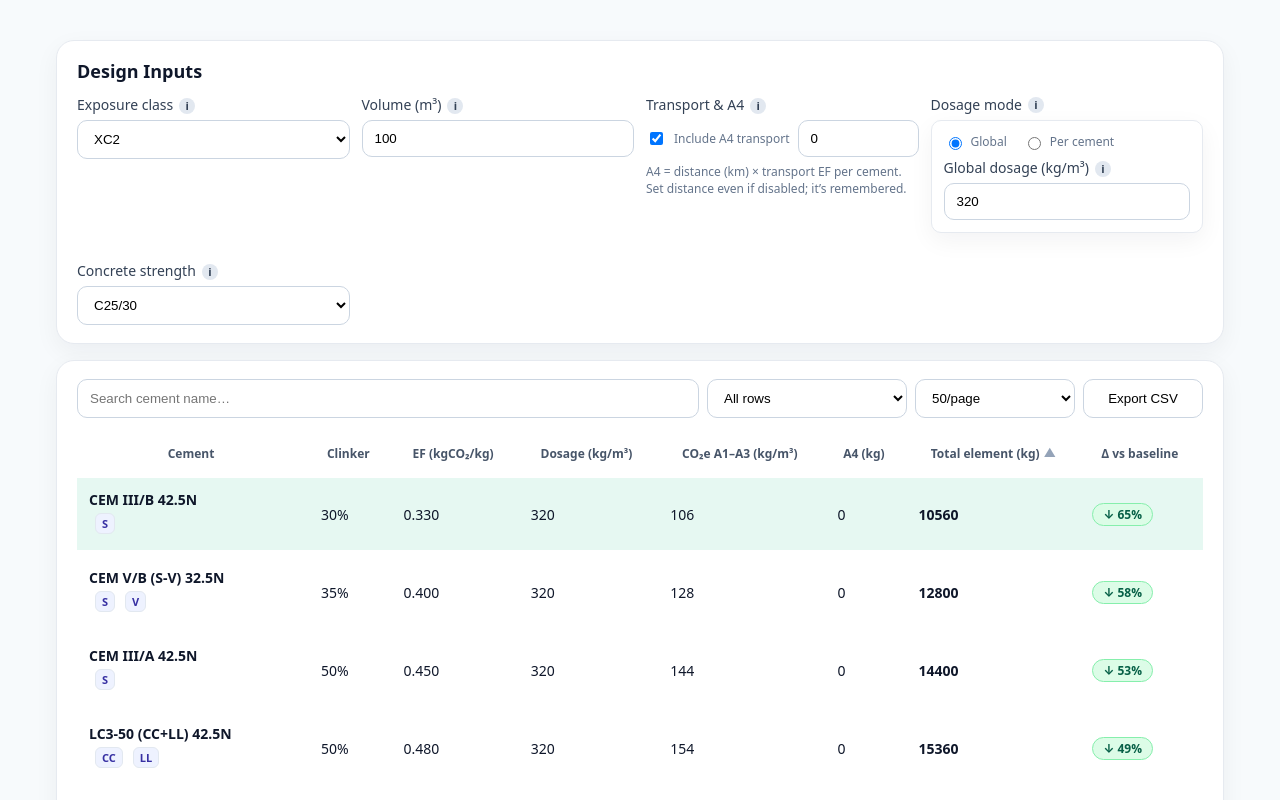
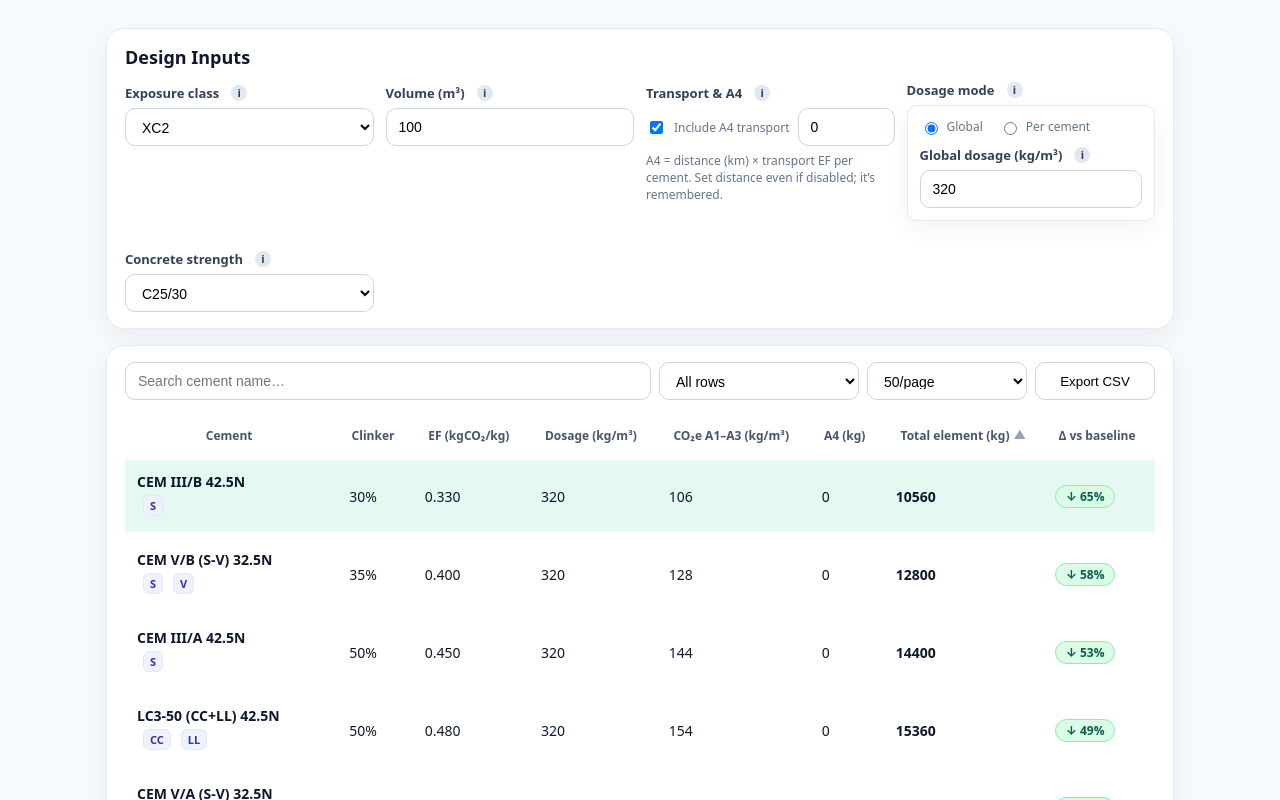
Before and after one commit to MarioSorgente/cement-lca, a Next.js app: page / in a window 1280 px wide. Shown: the top 800 px of the page. Built offline with nearby package versions, Linux system fonts and the light colour scheme.

Commit message:
Update globals.css

```diff
--- a/styles/globals.css
+++ b/styles/globals.css
@@ -1,57 +1,114 @@
 :root {
   color-scheme: light;
   font-family: ui-sans-serif, system-ui, -apple-system, Segoe UI, Roboto, Arial, sans-serif;
+
+  --bg: #f7fafc;
+  --text: #0f172a;
+  --muted: #64748b;
+  --label: #334155;
+  --border: #e2e8f0;
+  --border-strong: #cbd5e1;
+  --card: #ffffff;
+
+  --radius-lg: 18px;
+  --radius-md: 12px;
+  --radius-sm: 10px;
+
+  --shadow: 0 8px 24px rgba(16,24,40,0.05);
 }
 
 /* Base */
 * { box-sizing: border-box; }
-body { margin: 0; background: #f7fafc; color: #0f172a; }
+body { margin: 0; background: var(--bg); color: var(--text); }
 
 /* Layout */
-.container { max-width: 1200px; margin: 40px auto; padding: 0 16px; }
-.header { display: flex; align-items: center; justify-content: space-between; gap: 12px; margin-bottom: 16px; }
+.container { max-width: 1100px; margin: 28px auto; padding: 0 16px; }
+.header { display: flex; align-items: center; justify-content: space-between; gap: 12px; margin-bottom: 12px; }
 .h1 { font-size: 28px; font-weight: 800; margin: 0; }
 .filters { display: flex; flex-wrap: wrap; gap: 8px; }
 
-.grid { display: grid; gap: 16px; }
+/* Generic grid */
+.grid { display: grid; gap: 12px; }
 @media (min-width: 900px){ .grid-2 { grid-template-columns: 1fr 1fr; } }
 
+/* Inputs grid — compact, balanced, non-dispersive */
+.inputs-grid {
+  display: grid;
+  grid-template-columns: 1.1fr 0.9fr 1.2fr 1.1fr; /* balanced weights */
+  gap: 12px;
+  align-items: start;
+}
+@media (max-width: 1100px) { .inputs-grid { grid-template-columns: 1fr 1fr 1fr; } }
+@media (max-width: 860px)  { .inputs-grid { grid-template-columns: 1fr 1fr; } }
+@media (max-width: 560px)  { .inputs-grid { grid-template-columns: 1fr; } }
+
 /* Controls */
-.label { display: block; font-size: 14px; color: #334155; margin-bottom: 6px; }
-.input, .select { width: 100%; padding: 10px 12px; border: 1px solid #cbd5e1; border-radius: 10px; background: #fff; }
+.label {
+  display: inline-flex;
+  align-items: center;
+  gap: 6px;
+  font-size: 13px;
+  color: var(--label);
+  margin-bottom: 6px;
+  font-weight: 600;
+}
+.input, .select {
+  width: 100%;
+  padding: 10px 12px;
+  border: 1px solid var(--border-strong);
+  border-radius: var(--radius-sm);
+  background: #fff;
+  font-size: 14px;
+  height: 38px;
+}
 .input:focus, .select:focus { outline: 2px solid #111827; border-color: #111827; }
 .input.sm { height: 32px; padding: 4px 8px; font-size: 13px; }
 
 .button, .btn {
   display: inline-flex; align-items: center; justify-content: center;
-  padding: 8px 12px; border: 1px solid #cbd5e1; border-radius: 10px; background: #fff; cursor: pointer;
+  padding: 8px 12px; border: 1px solid var(--border-strong);
+  border-radius: var(--radius-sm); background: #fff; cursor: pointer;
 }
 .button:hover, .btn:hover { background: #f1f5f9; }
+.small { font-size: 12px; color: var(--muted); }
 
-.small { font-size: 12px; color: #64748b; }
+/* Grouped inputs (A4, dosage) */
+.input-group {
+  border: 1px solid var(--border);
+  border-radius: var(--radius-sm);
+  padding: 10px;
+  background: #fbfdff;
+  margin-top: 4px;
+}
+.input-group label { font-weight: 500; font-size: 14px; margin-bottom: 4px; display: block; }
+.radio-row { display: inline-flex; gap: 16px; align-items: center; margin-bottom: 8px; font-size: 13px; }
 
 /* Badges & tags */
 .badge {
   display: inline-flex; align-items: center; gap: 6px;
   background: #eef2ff; color: #1e293b; padding: 6px 12px; border-radius: 999px;
-  font-size: 12px; border: 1px solid #e2e8f0; font-weight: 600;
+  font-size: 12px; border: 1px solid var(--border); font-weight: 600;
 }
 .badge input { accent-color: #111827; }
 
 .tag {
   display: inline-block; padding: 2px 6px; border-radius: 6px; margin-right: 4px; margin-bottom: 4px;
-  background: #eef2ff; color: #3730a3; font-size: 11px; font-weight: 600; border: 1px solid #e2e8f0;
+  background: #eef2ff; color: #3730a3; font-size: 11px; font-weight: 600; border: 1px solid var(--border);
 }
 
 /* Cards */
 .card {
-  background: #fff; border: 1px solid #e6eaf0; border-radius: 18px;
-  padding: 18px 20px; box-shadow: 0 8px 24px rgba(16,24,40,0.05); margin-bottom: 16px;
+  background: var(--card);
+  border: 1px solid #e6eaf0;
+  border-radius: var(--radius-lg);
+  padding: 16px 18px; /* slightly tighter */
+  box-shadow: var(--shadow);
+  margin-bottom: 14px;
 }
 .card-head { display: flex; justify-content: space-between; align-items: center; margin-bottom: 8px; }
 .card-head h2 { font-size: 18px; font-weight: 700; margin: 0; }
 
-/* Tooltips (shared) */
+/* Tooltips */
 .tooltip-wrapper { position: relative; display: inline-flex; align-items: center; margin-left: 6px; cursor: help; }
 .tooltip-icon {
   display: inline-block; width:16px; height:16px; line-height:16px; text-align:center;
@@ -60,22 +117,29 @@ body { margin: 0; background: #f7fafc; color: #0f172a; }
 .tooltip-box { display: none; }
 .tooltip-wrapper:hover .tooltip-box { display: block; }
 
-/* Popup to the right of the trigger */
+/* Wider, horizontal tooltip to the right */
 .tooltip-right {
-  position: absolute; top: 50%; left: 22px; transform: translateY(-50%);
-  max-width: 320px; white-space: normal;
-  background: #1e293b; color: #fff; padding: 8px 10px; border-radius: 8px; font-size: 12px;
-  box-shadow: 0 8px 24px rgba(16,24,40,0.2); z-index: 30;
+  position: absolute;
+  top: 50%;
+  left: 24px;                /* sit to the RIGHT of the “i” */
+  transform: translateY(-50%);
+  max-width: 440px;          /* ← more horizontal space */
+  width: max-content;        /* grow horizontally */
+  white-space: normal;       /* wrap instead of stacking tall */
+  line-height: 1.4;          /* compact line height */
+  background: #1e293b;
+  color: #fff;
+  padding: 10px 12px;
+  border-radius: 10px;
+  font-size: 12.5px;
+  box-shadow: 0 10px 28px rgba(16,24,40,0.22);
+  z-index: 30;
 }
-
-/* Grouped inputs (A4, dosage) */
-.input-group { border:1px solid #e2e8f0; border-radius:10px; padding:12px; background:#f9fafb; margin-top:4px; }
-.input-group label { font-weight:500; font-size:14px; margin-bottom:4px; display:block; }
 
 /* View banner */
 .view-banner {
   margin: 4px 0 8px; font-size: 12px; color: #475569;
-  background: #f1f5f9; border: 1px solid #e2e8f0; border-radius: 10px; padding: 6px 10px; display: inline-block;
+  background: #f1f5f9; border: 1px solid var(--border); border-radius: 10px; padding: 6px 10px; display: inline-block;
 }
 
 /* Delta pills */
@@ -131,11 +195,11 @@ body { margin: 0; background: #f7fafc; color: #0f172a; }
 .row-best { box-shadow: inset 0 0 0 9999px rgba(16,185,129,0.06); }
 .row-baseline { box-shadow: inset 0 0 0 9999px rgba(239,68,68,0.06); }
 
-/* Optional delta text colors (if ever used) */
-.delta-great { color: #047857; font-weight: 600; } /* >20% */
-.delta-good  { color: #16a34a; font-weight: 600; } /* 10–20% */
-.delta-warn  { color: #d97706; font-weight: 600; } /* ≤10% */
-.delta-bad   { color: #b91c1c; font-weight: 600; } /* baseline or worse */
+/* Optional delta text colors */
+.delta-great { color: #047857; font-weight: 600; }
+.delta-good  { color: #16a34a; font-weight: 600; }
+.delta-warn  { color: #d97706; font-weight: 600; }
+.delta-bad   { color: #b91c1c; font-weight: 600; }
 
 /* Chart */
 .chart-scroll { overflow-x: auto; overflow-y: hidden; padding-bottom: 8px; }
@@ -143,17 +207,17 @@ body { margin: 0; background: #f7fafc; color: #0f172a; }
 
 /* Details card */
 .details-card {
-  margin-top: 12px; border: 1px solid #e2e8f0; background: #f8fafc;
+  margin-top: 12px; border: 1px solid var(--border); background: #f8fafc;
   border-radius: 12px; padding: 12px; display: grid; gap: 10px;
 }
 .details-title { font-weight: 700; font-size: 16px; color: #0f172a; display: flex; align-items: center; }
 .details-grid { display: grid; grid-template-columns: repeat(3, minmax(160px, 1fr)); gap: 12px; }
-.details-label { font-size: 12px; color: #64748b; }
+.details-label { font-size: 12px; color: var(--muted); }
 .details-value { font-size: 14px; color: #0f172a; font-weight: 600; }
 .details-notes { font-size: 12px; color: #475569; }
 
 /* Pager / footer */
-.footer { font-size: 12px; color: #64748b; padding-top: 16px; }
+.footer { font-size: 12px; color: var(--muted); padding-top: 16px; }
 .table-footer { margin-top: 10px; display: flex; align-items: center; justify-content: space-between; gap: 12px; }
 .pager { display: inline-flex; gap: 8px; }
 .pager .button[disabled] { opacity: 0.5; cursor: not-allowed; }
@@ -161,14 +225,15 @@ body { margin: 0; background: #f7fafc; color: #0f172a; }
 /* Make SCM tag a tooltip trigger without visual change */
 .tag.tooltip-wrapper { position: relative; cursor: help; }
 
+/* App chip */
 .app-chip {
   display: inline-flex;
   align-items: center;
   padding: 6px 10px;
   border-radius: 10px;
-  border: 1px solid #e2e8f0;
+  border: 1px solid var(--border);
   background: #ffffff;
   box-shadow: 0 2px 6px rgba(16,24,40,0.05);
   font-size: 12px;
-  color: #0f172a;
+  color: var(--text);
 }
```
